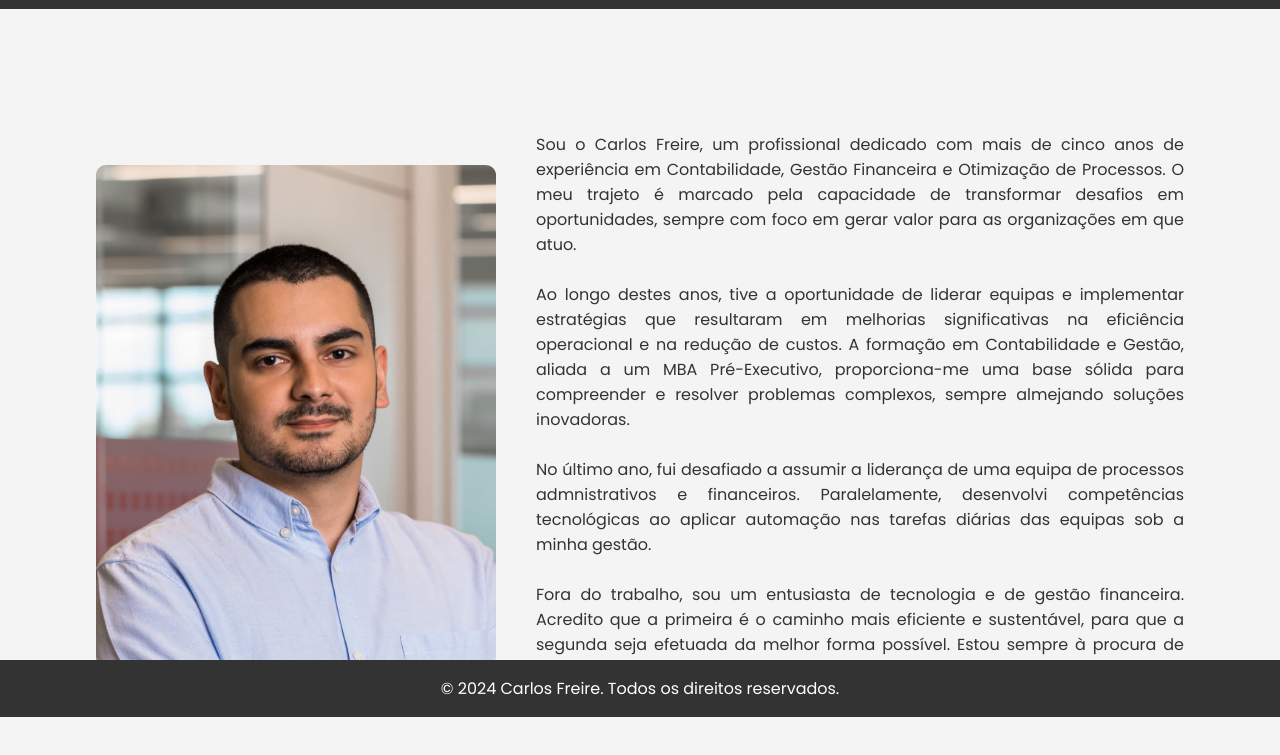
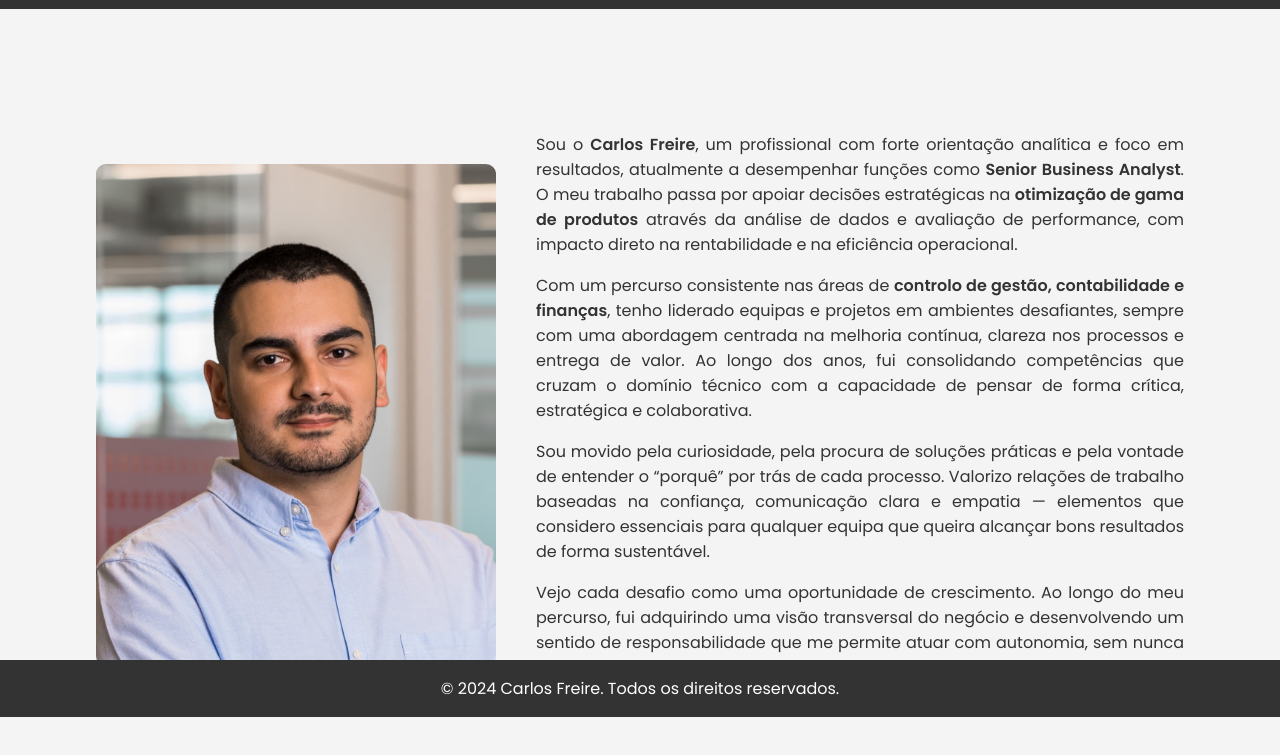
Before and after one commit to cdfreire/cdfreire.github.io, a plain HTML site: page index.html in a window 1280 px wide. Shown: the part 83-838 px from the top of the page. Drawn offline with Linux system fonts and the light colour scheme.

Commit message:
Update index.html

```diff
--- a/index.html
+++ b/index.html
@@ -33,11 +33,18 @@
                 <img src="Fotografia Tipo Passe.jpg" alt="Carlos Freire">
             </div>
             <div class="about-text">
-                <p> Sou o Carlos Freire, um profissional dedicado com mais de cinco anos de experiência em Contabilidade, Gestão Financeira e Otimização de Processos. O meu trajeto é marcado pela capacidade de transformar desafios em oportunidades, sempre com foco em gerar valor para as organizações em que atuo.<br><br>
-                    Ao longo destes anos, tive a oportunidade de liderar equipas e implementar estratégias que resultaram em melhorias significativas na eficiência operacional e na redução de custos. A formação em Contabilidade e Gestão, aliada a um MBA Pré-Executivo, proporciona-me uma base sólida para compreender e resolver problemas complexos, sempre almejando soluções inovadoras.<br><br>
-                    No último ano, fui desafiado a assumir a liderança de uma equipa de processos admnistrativos e financeiros. Paralelamente, desenvolvi competências tecnológicas ao aplicar automação nas tarefas diárias das equipas sob a minha gestão.<br><br>
-                    Fora do trabalho, sou um entusiasta de tecnologia e de gestão financeira. Acredito que a primeira é o caminho mais eficiente e sustentável, para que a segunda seja efetuada da melhor forma possível. Estou sempre à procura de novos desafios que me permitam aplicar os meus conhecimentos, continuando sempre a crescer como profissional
-                    </p>
+                 <p>
+                        Sou o <strong>Carlos Freire</strong>, um profissional com forte orientação analítica e foco em resultados, atualmente a desempenhar funções como <strong>Senior Business Analyst</strong>. O meu trabalho passa por apoiar decisões estratégicas na <strong>otimização de gama de produtos</strong> através da análise de dados e avaliação de performance, com impacto direto na rentabilidade e na eficiência operacional.
+                 </p>
+                 <p>
+                        Com um percurso consistente nas áreas de <strong>controlo de gestão, contabilidade e finanças</strong>, tenho liderado equipas e projetos em ambientes desafiantes, sempre com uma abordagem centrada na melhoria contínua, clareza nos processos e entrega de valor. Ao longo dos anos, fui consolidando competências que cruzam o domínio técnico com a capacidade de pensar de forma crítica, estratégica e colaborativa.
+                 </p>
+                 <p>
+                        Sou movido pela curiosidade, pela procura de soluções práticas e pela vontade de entender o “porquê” por trás de cada processo. Valorizo relações de trabalho baseadas na confiança, comunicação clara e empatia — elementos que considero essenciais para qualquer equipa que queira alcançar bons resultados de forma sustentável.
+                 </p>
+                 <p>
+                        Vejo cada desafio como uma oportunidade de crescimento. Ao longo do meu percurso, fui adquirindo uma visão transversal do negócio e desenvolvendo um sentido de responsabilidade que me permite atuar com autonomia, sem nunca perder o foco no impacto que as decisões têm sobre a organização como um todo.
+                 </p>
             </div>
         </div>
     </section>
```
